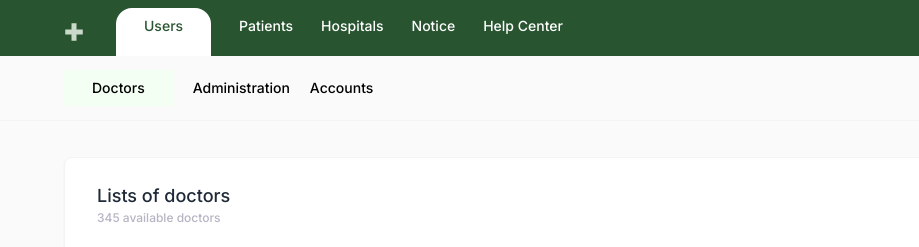
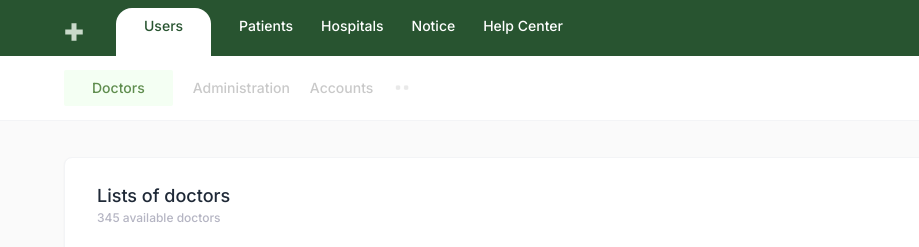
Before and after one commit to mustaqeem-5/Hospital-System, a website: page Index.html in a window 1280 px wide. Shown: the top 247 px of the page, 0-919 px from the left. Drawn offline with nearby package versions, Linux system fonts and the light colour scheme.

Commit message:
Hospital System

```diff
--- a/Index.html
+++ b/Index.html
@@ -129,13 +129,15 @@
         </div>
     </header>
 
-    <div class="hidden md:flex sticky top-0 z-40 bg-[#FAFAFA] md:px-10 lg:px-16 py-3.5 gap-5 font-medium text-sm text-secondary overflow-x-auto whitespace-nowrap border-b border-gray-100">
+    <div class="hidden md:flex sticky top-0 z-40 bg-white md:px-10 lg:px-16 py-3.5 gap-5 font-medium text-sm overflow-x-auto whitespace-nowrap border-b border-gray-100">
 
-        <div class="bg-[#F4FFF3] py-2 px-7 rounded-sm flex-shrink-0 cursor-pointer">Doctors</div>
+        <div class="bg-[#F4FFF3] py-2 px-7 rounded-sm text-[#5F8D4E] flex-shrink-0 cursor-pointer">Doctors</div>
 
-        <div class="pt-2 flex-shrink-0 cursor-pointer">Administration</div>
+        <div class="pt-2 flex-shrink-0 cursor-pointer text-[#c9c9c9]">Administration</div>
 
-        <div class="pt-2 flex-shrink-0 cursor-pointer">Accounts</div>
+        <div class="pt-2 flex-shrink-0 cursor-pointer text-[#c9c9c9]">Accounts</div>
+
+        <div class="pt-3"><img src="Screenshot 2026-03-06 142617.png" alt=""></div>
 
     </div>
 
--- a/src/input.css
+++ b/src/input.css
@@ -1,5 +1,4 @@
 @import "tailwindcss";
-
 
 @theme {
   --color-secondary: #C9C9C9;
```
Also changed, not shown: src/output.css.
